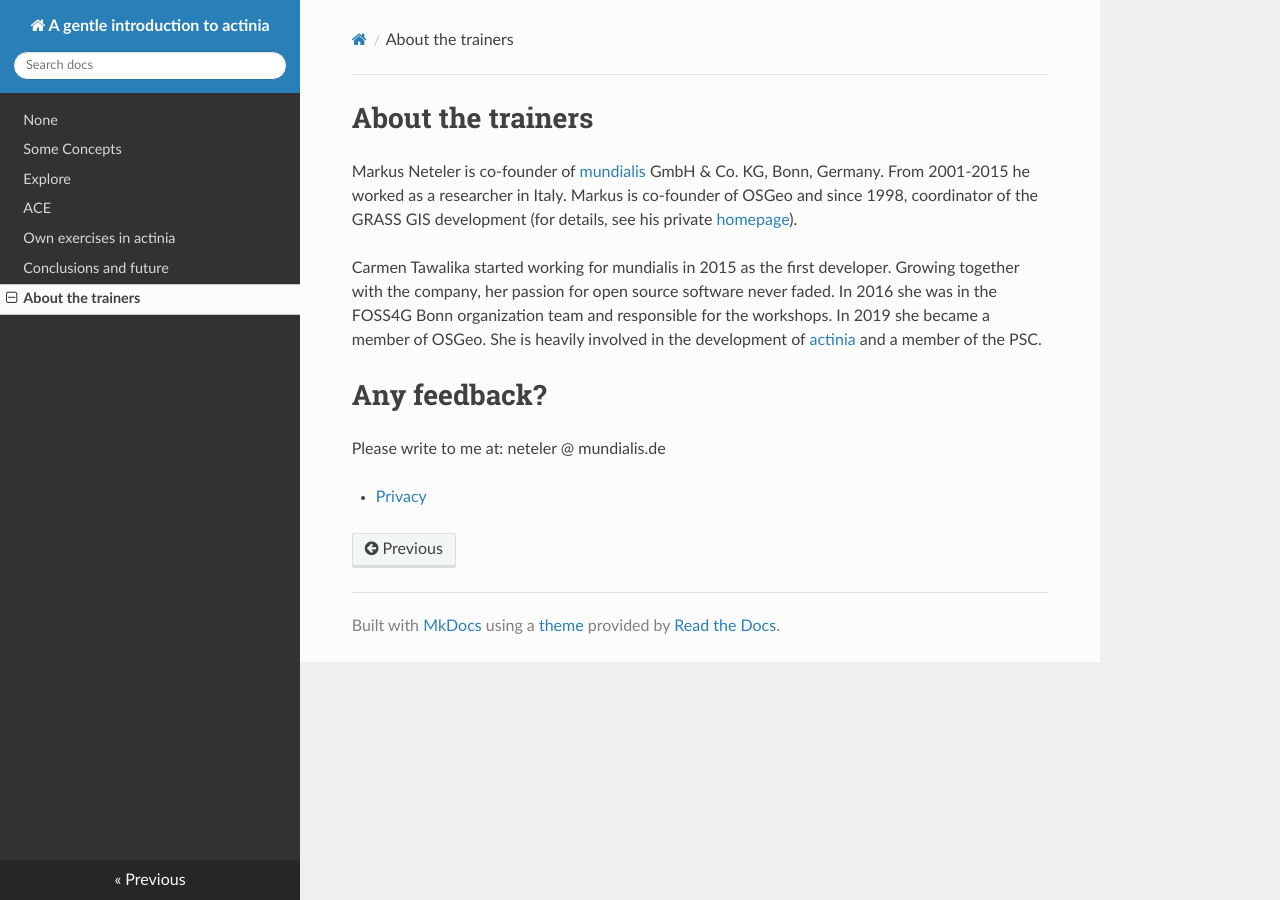
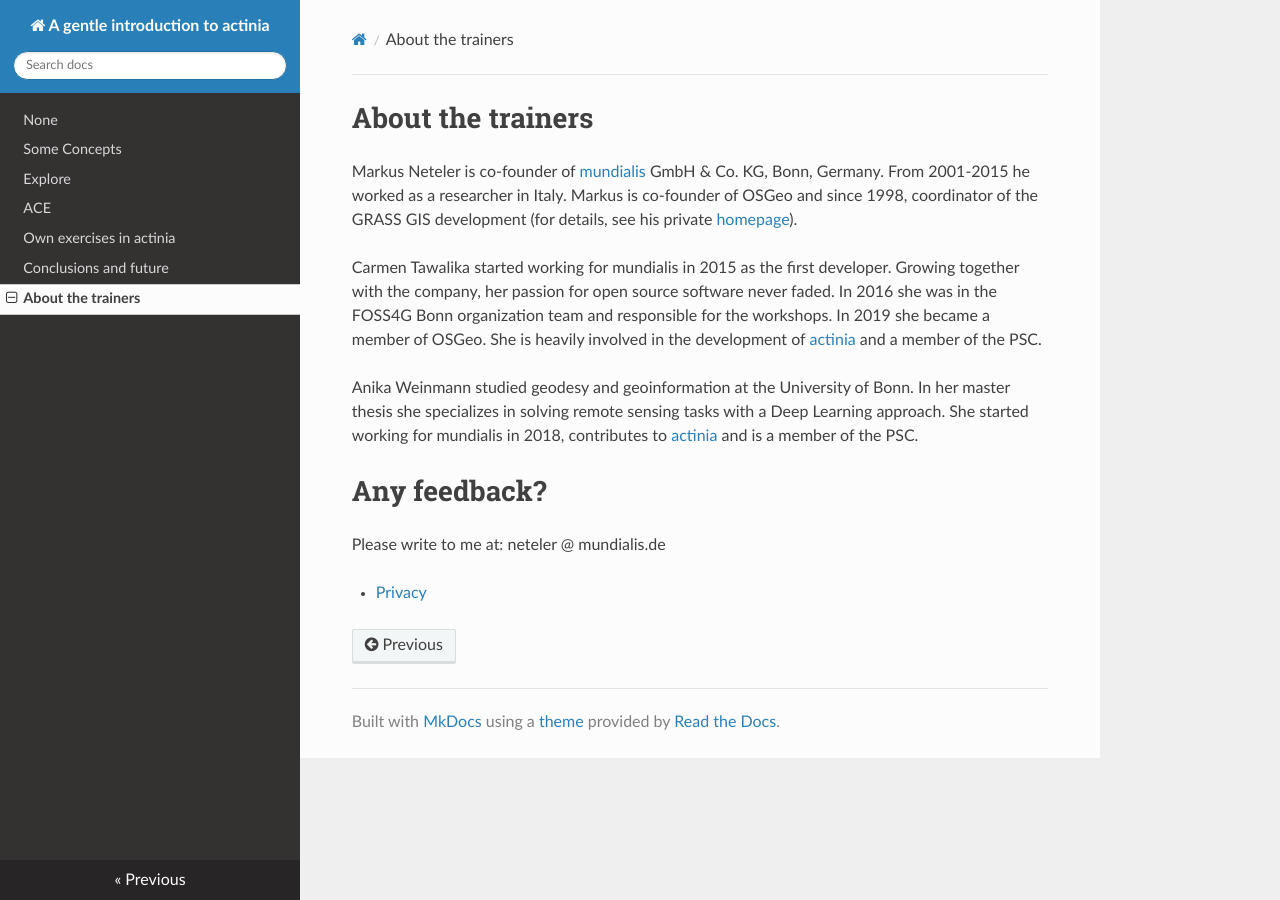
Before and after one commit to actinia-org/actinia-introduction, an MkDocs documentation site: the page built from docs/about.md, in a window 1280 px wide. Built offline with MkDocs 1.6.1, drawn with Linux system fonts in a browser that asks for light colours; nearby versions of some CDN libraries.

Commit message:
Update about.md

```diff
--- a/docs/about.md
+++ b/docs/about.md
@@ -4,6 +4,8 @@ Markus Neteler is co-founder of [mundialis](https://www.mundialis.de) GmbH & Co.
 
 Carmen Tawalika started working for mundialis in 2015 as the first developer. Growing together with the company, her passion for open source software never faded. In 2016 she was in the FOSS4G Bonn organization team and responsible for the workshops. In 2019 she became a member of OSGeo. She is heavily involved in the development of [actinia](https://github.com/mundialis/actinia_core) and a member of the PSC.
 
+Anika Weinmann studied geodesy and geoinformation at the University of Bonn. In her master thesis she specializes in solving remote sensing tasks with a Deep Learning approach. She started working for mundialis in 2018, contributes to [actinia](https://github.com/mundialis/actinia_core) and is a member of the PSC.
+
 # Any feedback?
 
 Please write to me at: neteler @ mundialis.de
```
